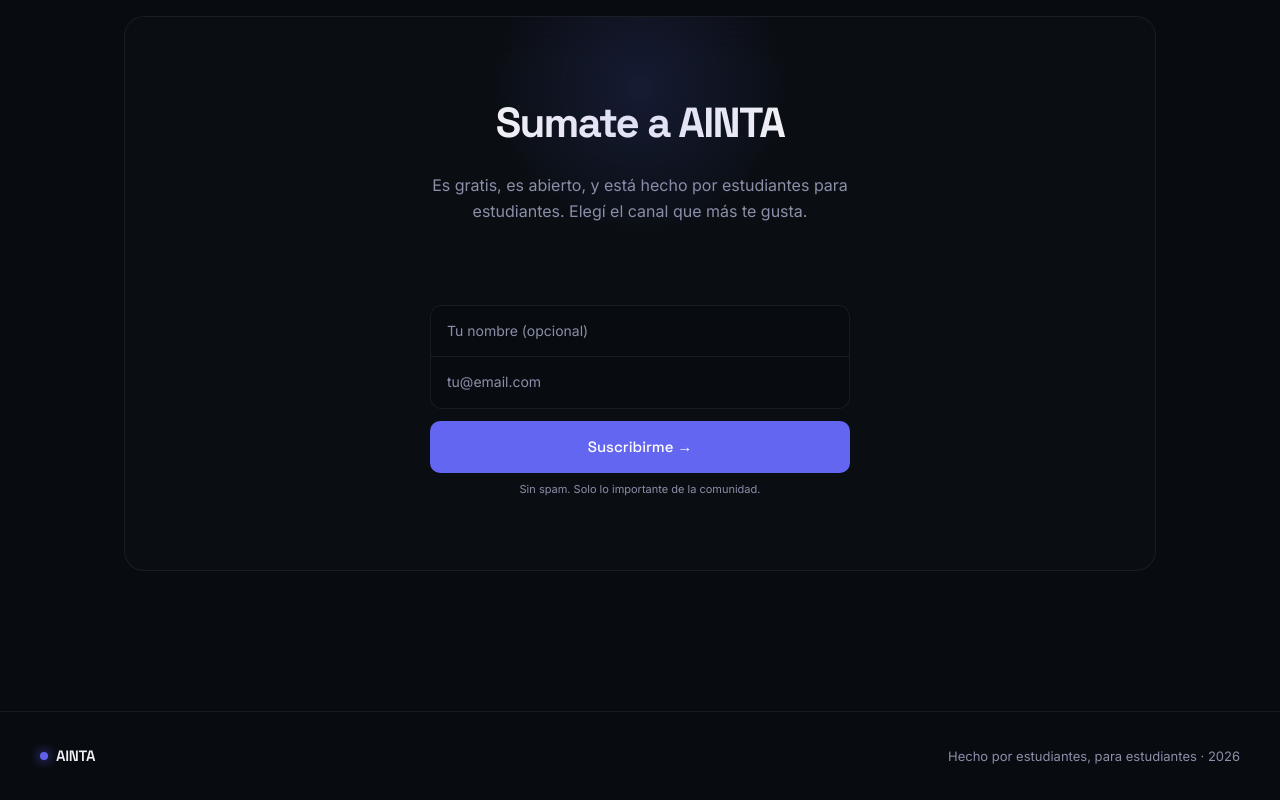
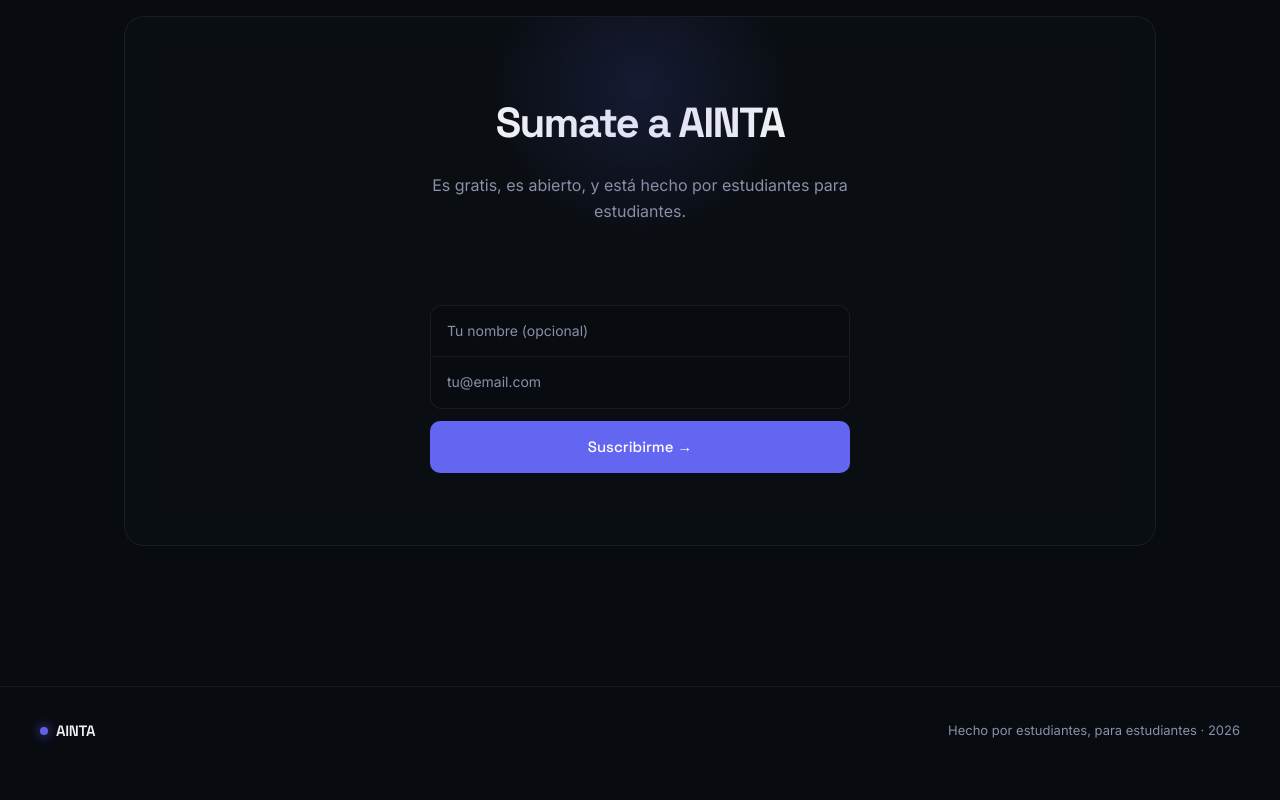
Before and after one commit to amengual-ln/ainta, a Next.js app: page / in a window 1280 px wide. Shown: the part 3029-3829 px from the top of the page. After the commit the page ends 3804 px from the top, so only its background shows below. Built offline with nearby package versions, Linux system fonts and the light colour scheme.

Commit message:
small copy changes

```diff
--- a/components/JoinSection.tsx
+++ b/components/JoinSection.tsx
@@ -83,7 +83,6 @@ export default function JoinSection() {
             }}
           >
             Es gratis, es abierto, y está hecho por estudiantes para estudiantes.
-            Elegí el canal que más te gusta.
           </p>
 
           <div
--- a/components/NewsletterForm.tsx
+++ b/components/NewsletterForm.tsx
@@ -71,7 +71,7 @@ export default function NewsletterForm() {
       setMessage(
         data.duplicate
           ? "Ya estabas en la lista. ¡Gracias!"
-          : "Listo. Te llega el próximo resumen."
+          : "Listo! Bienvenido a la comunidad."
       );
       setEmail("");
       setName("");
@@ -185,9 +185,6 @@ export default function NewsletterForm() {
           {message}
         </p>
       )}
-      <p className="text-[11px] text-muted mt-2 text-center">
-        Sin spam. Solo lo importante de la comunidad.
-      </p>
     </form>
   );
 }
```
